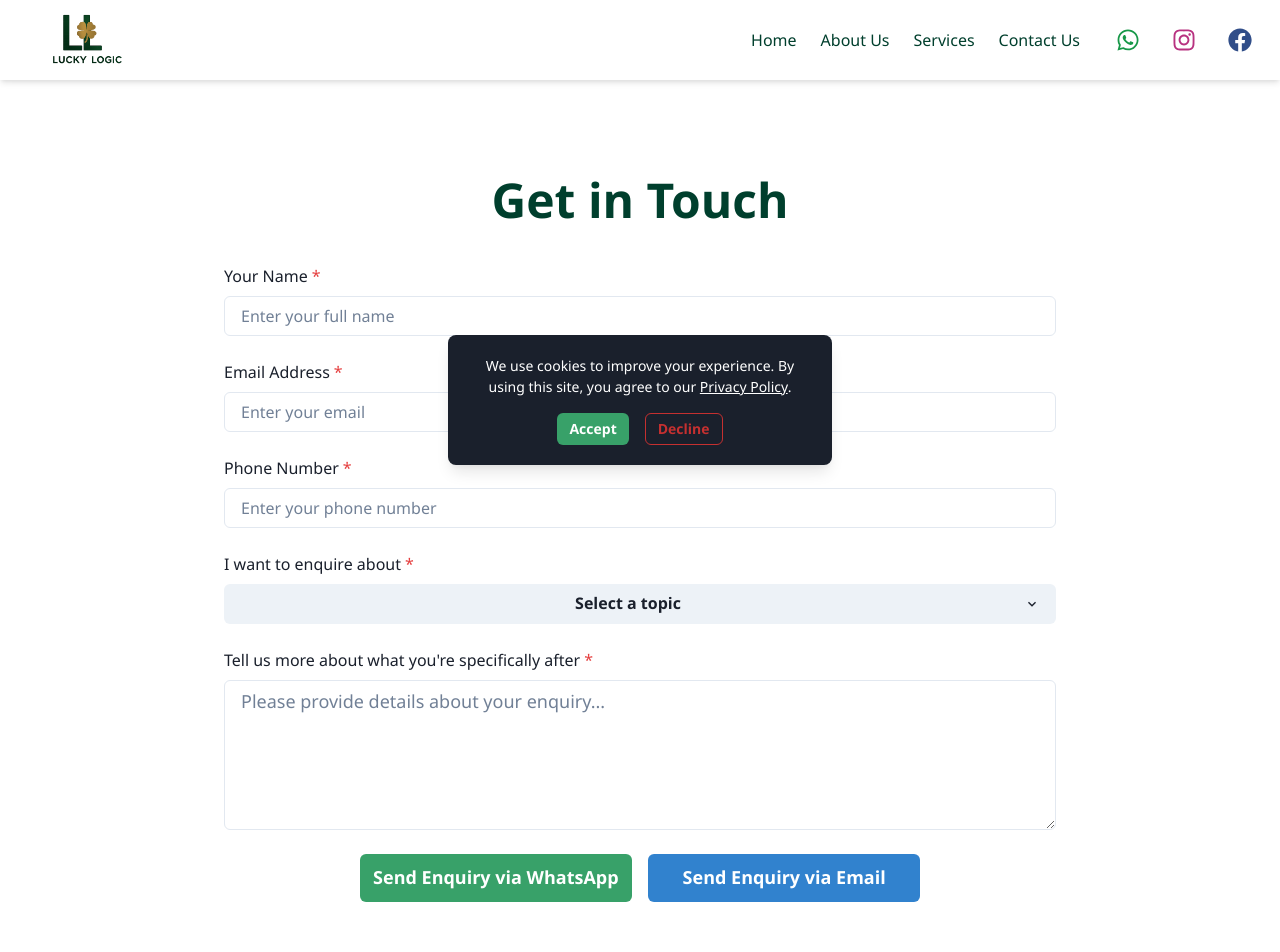
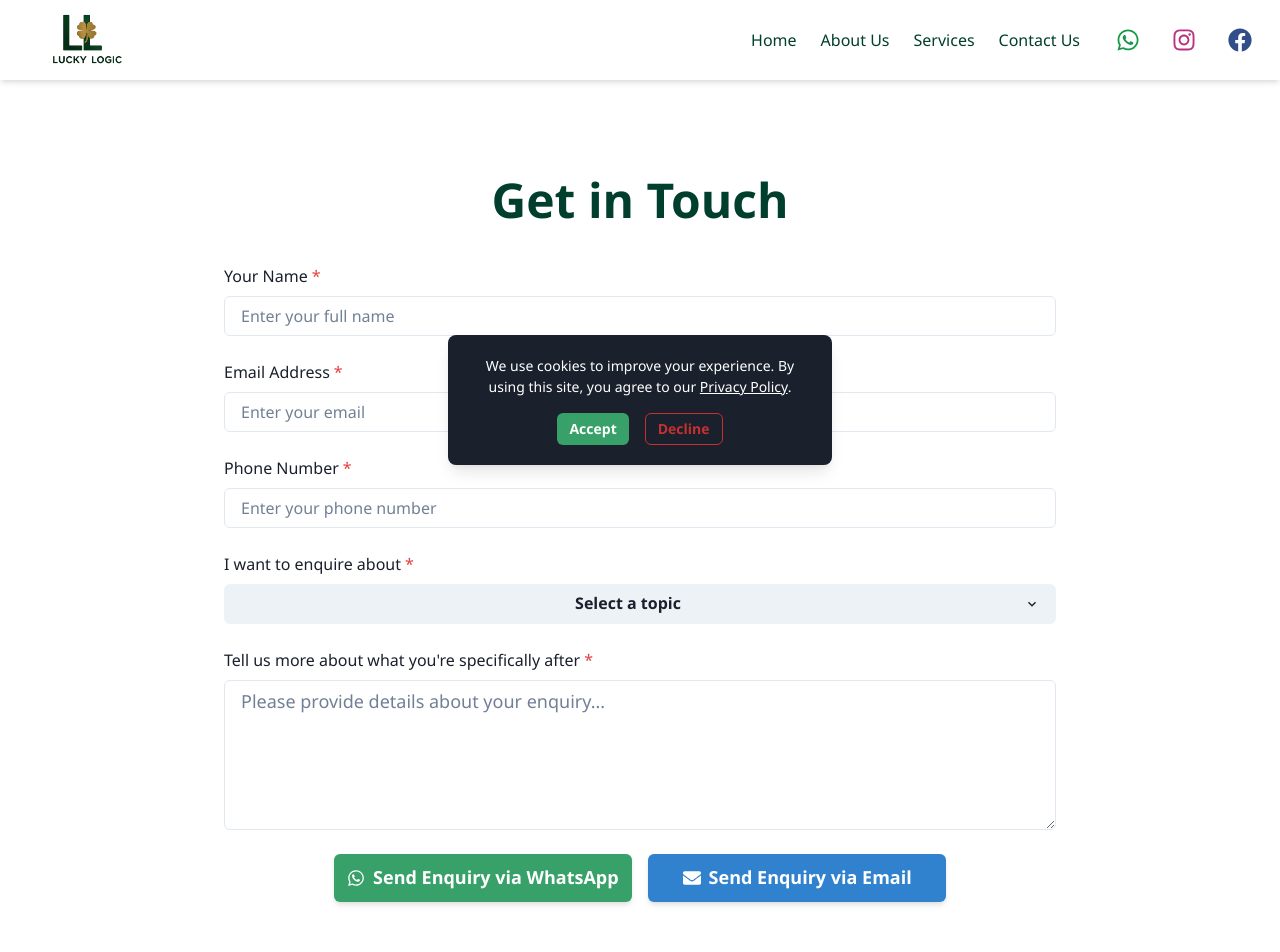
Before and after one commit to Neesonn/luckylogicit, a Next.js app: page /contact-us in a window 1280 px wide. Shown: the top 952 px of the page. Built offline with nearby package versions, Linux system fonts and the light colour scheme.

Commit message:
feat: Modernize WhatsApp and Email enquiry buttons

```diff
--- a/app/contact-us/page.tsx
+++ b/app/contact-us/page.tsx
@@ -29,6 +29,7 @@ import {
   UnlockIcon,
   QuestionIcon,
 } from '@chakra-ui/icons';
+import { FaWhatsapp, FaEnvelope } from 'react-icons/fa';
 import { useState, useEffect, Suspense } from 'react';
 import { useSearchParams } from 'next/navigation';
 
@@ -224,6 +225,10 @@ ${messageText}
           size="lg"
           colorScheme="green"
           width="full"
+          leftIcon={<FaWhatsapp />}
+          boxShadow="md"
+          _hover={{ boxShadow: 'lg', transform: 'translateY(-2px)' }}
+          transition="all 0.2s"
         >
           Send Enquiry via WhatsApp
         </Button>
@@ -232,7 +237,11 @@ ${messageText}
           size="lg"
           colorScheme="blue"
           width="full"
+          leftIcon={<FaEnvelope />}
           onClick={handleEmailSubmit}
+          boxShadow="md"
+          _hover={{ boxShadow: 'lg', transform: 'translateY(-2px)' }}
+          transition="all 0.2s"
         >
           Send Enquiry via Email
         </Button>
```
